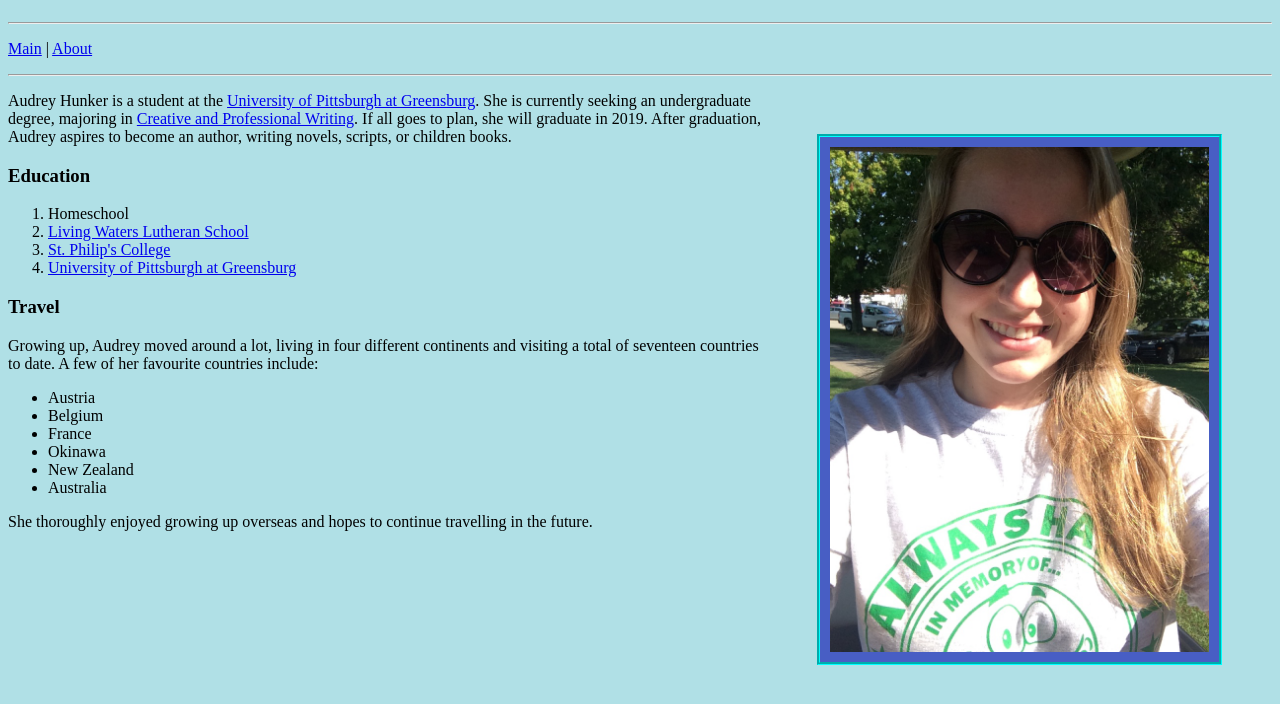
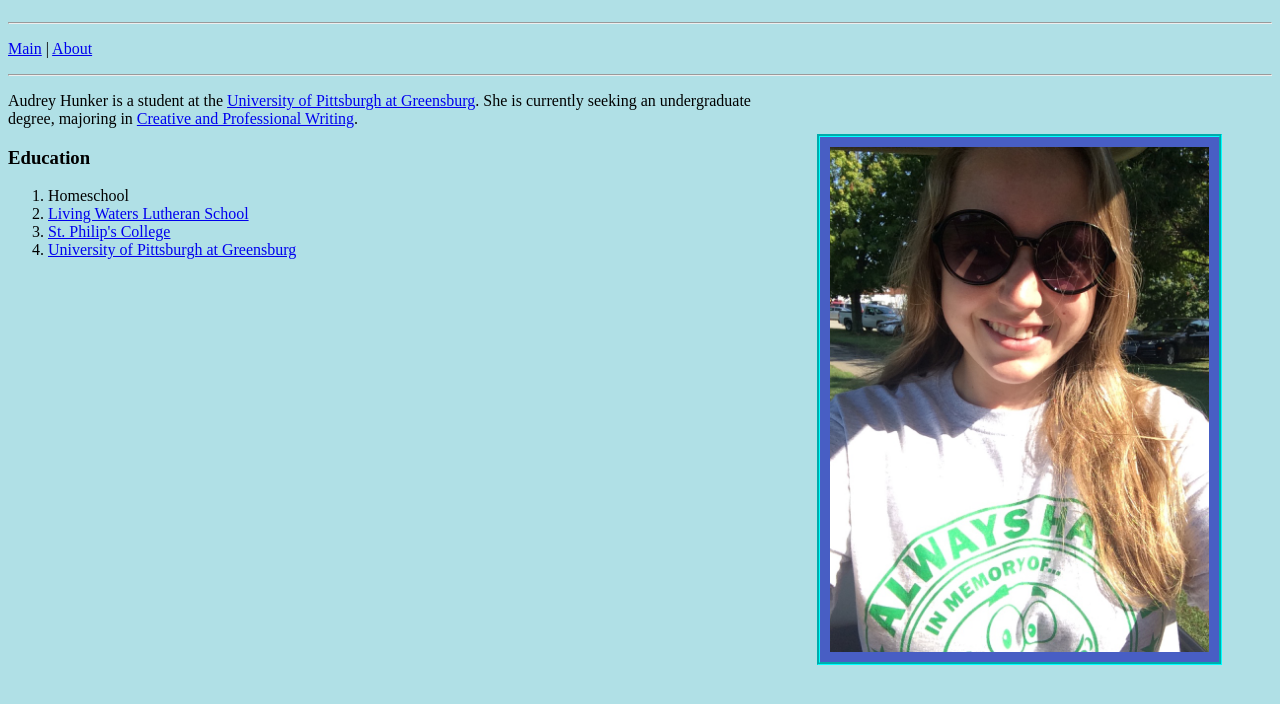
Before and after one commit to ahunker/my-repo, a plain HTML site: page Personal_Webpage/index.html in a window 1280 px wide. Shown: the part 64-768 px from the top of the page. Drawn offline with nearby package versions, Linux system fonts and the light colour scheme; files that its build step writes are made by us from their sources.

Commit message:
Updating personal website

```diff
--- a/Personal_Webpage/index.html
+++ b/Personal_Webpage/index.html
@@ -17,9 +17,7 @@
                 Pittsburgh at Greensburg</a>. She is currently seeking an undergraduate degree,
                 majoring in <a
                     href="http://www.greensburg.pitt.edu/academics/creative-and-professional-writing"
-                    >Creative and Professional Writing</a>. If all goes to plan, she will graduate
-                in 2019. After graduation, Audrey aspires to become an author, writing novels,
-                scripts, or children books.</p>
+                    >Creative and Professional Writing</a>. </p>
             <h3>Education</h3>
             <ol>
                 <li>Homeschool</li>
@@ -30,20 +28,6 @@
                 <li><a href="http://www.upg.pitt.edu/">University of Pittsburgh at
                     Greensburg</a></li>
             </ol>
-            <h3>Travel</h3>
-            <p>Growing up, Audrey moved around a lot, living in four different continents and
-                visiting a total of seventeen countries to date. A few of her favourite countries
-                include:</p>
-            <ul>
-                <li>Austria</li>
-                <li>Belgium</li>
-                <li>France</li>
-                <li>Okinawa</li>
-                <li>New Zealand</li>
-                <li>Australia</li>
-            </ul>
-            <p>She thoroughly enjoyed growing up overseas and hopes to continue travelling in the
-                future.</p>
         </div>
     </body>
 </html>
```
Also changed, not shown: Personal_Webpage/about.html (+1 -6 lines), 1 other file.
